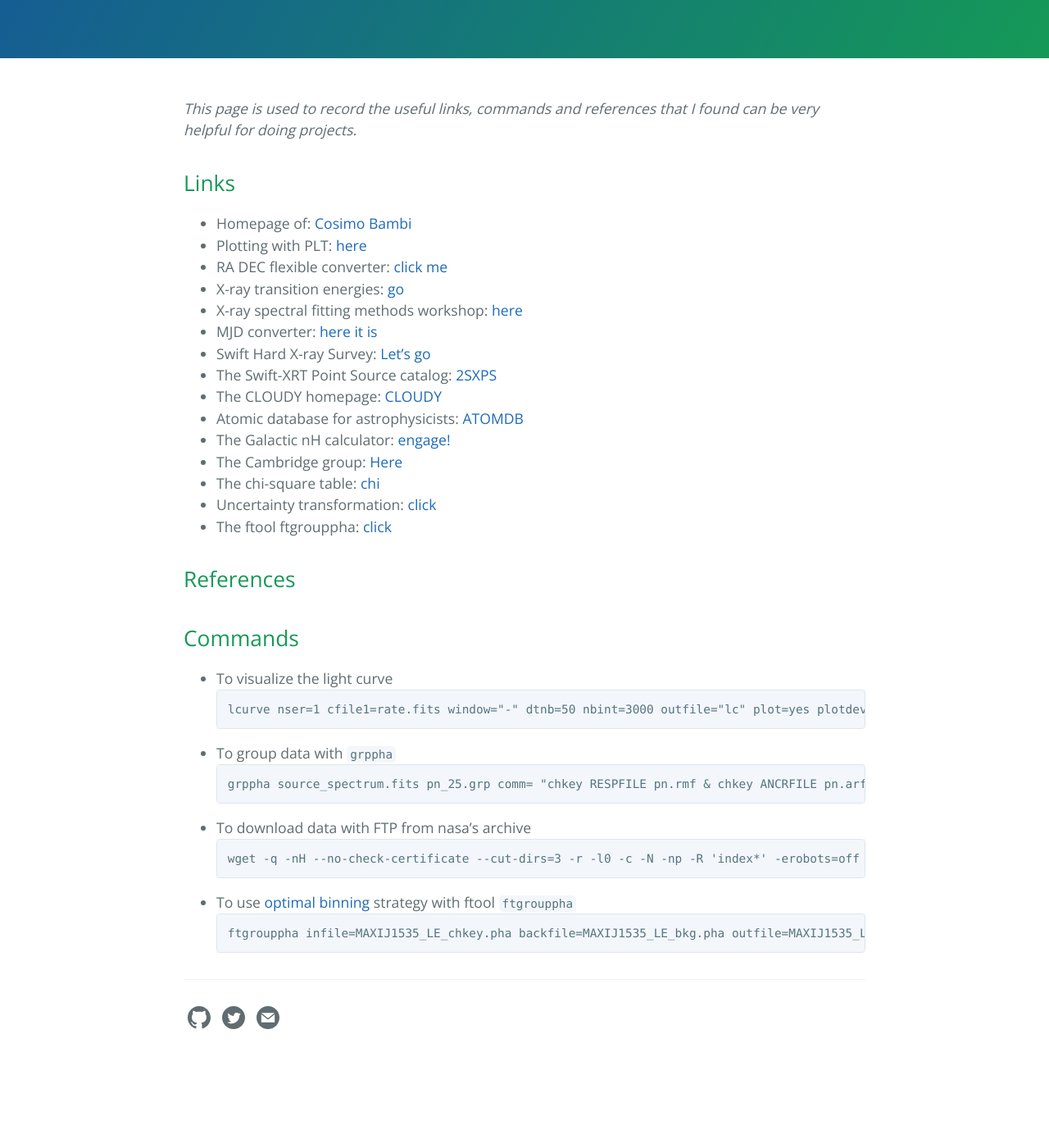
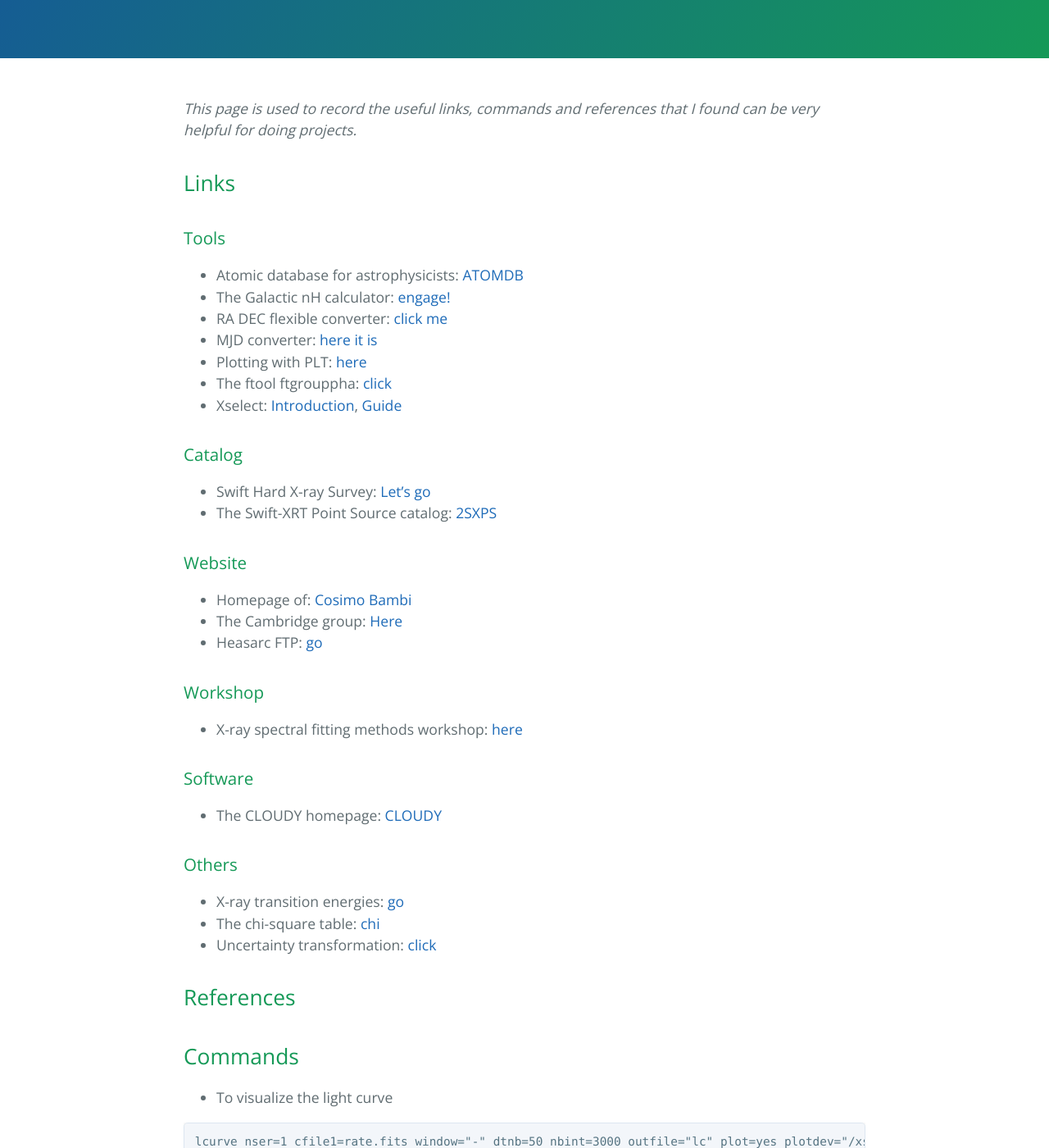
Before and after one commit to honghui-liu/notes, a Jekyll site: the page built from _posts/2020-03-01-useful-material.md, in a window 1280 px wide and 1400 px high, scrolled down 279 px. Shown: the whole window at 82% size. Built offline with Jekyll 4.4.1, drawn with Linux system fonts in a browser that asks for light colours; before the commit the page ends 1588 px from its top, so only the background shows below that.

Commit message:
rearrange useful material

````diff
--- a/_posts/2020-03-01-useful-material.md
+++ b/_posts/2020-03-01-useful-material.md
@@ -6,41 +6,66 @@ title: "Useful material for projects"
 *This page is used to record the useful links, commands and references that I found can be very helpful for doing projects.*
 
 ## Links
-* Homepage of: [Cosimo Bambi](http://www.physics.fudan.edu.cn/tps/people/bambi/Site/Home.html)
+
+### Tools
+
+* Atomic database for astrophysicists: [ATOMDB](http://www.atomdb.org/)
+* The Galactic nH calculator: [engage!](https://www.swift.ac.uk/analysis/nhtot/index.php)
+* RA DEC flexible converter: [click me](http://www.astrouw.edu.pl/~jskowron/ra-dec/)
+* MJD converter: [here it is](http://www.csgnetwork.com/julianmodifdateconv.html)
 * Plotting with PLT: [here](https://heasarc.gsfc.nasa.gov/docs/xte/recipes/plotting.html)
-* RA DEC flexible converter: [click me](http://www.astrouw.edu.pl/~jskowron/ra-dec/)
-* X-ray transition energies: [go](https://www.nist.gov/pml/x-ray-transition-energies-database)
-* X-ray spectral fitting methods workshop: [here](https://www.mpe.mpg.de/resources/HE/Buchner/xrayworkshop/?fbclid=IwAR3aKISdmmASKO-IeX3skdzgFREszKa16WFbACG_tj-FQnHqeY0GYkFHyGs)
-* MJD converter: [here it is](http://www.csgnetwork.com/julianmodifdateconv.html)
+* The ftool ftgrouppha: [click](https://heasarc.gsfc.nasa.gov/lheasoft/ftools/headas/ftgrouppha.html)
+* Xselect: [Introduction](https://www.swift.ac.uk/analysis/xrt/xselect.php), [Guide](https://heasarc.gsfc.nasa.gov/ftools/xselect/node1.html)
+
+### Catalog
+
 * Swift Hard X-ray Survey: [Let's go](https://swift.gsfc.nasa.gov/results/bs105mon/)
 * The Swift-XRT Point Source catalog: [2SXPS](https://www.swift.ac.uk/2SXPS/)
+
+### Website
+
+* Homepage of: [Cosimo Bambi](http://www.physics.fudan.edu.cn/tps/people/bambi/Site/Home.html)
+* The Cambridge group: [Here](https://www-xray.ast.cam.ac.uk/)
+* Heasarc FTP: [go](https://heasarc.gsfc.nasa.gov/FTP/)
+
+### Workshop
+
+* X-ray spectral fitting methods workshop: [here](https://www.mpe.mpg.de/resources/HE/Buchner/xrayworkshop/?fbclid=IwAR3aKISdmmASKO-IeX3skdzgFREszKa16WFbACG_tj-FQnHqeY0GYkFHyGs)
+
+### Software
+
 * The CLOUDY homepage: [CLOUDY](https://www.nublado.org/)
-* Atomic database for astrophysicists: [ATOMDB](http://www.atomdb.org/)
-* The Galactic nH calculator: [engage!](https://www.swift.ac.uk/analysis/nhtot/index.php)
-* The Cambridge group: [Here](https://www-xray.ast.cam.ac.uk/)
+
+### Others
+
+* X-ray transition energies: [go](https://www.nist.gov/pml/x-ray-transition-energies-database)
 * The chi-square table: [chi](http://www.reid.ai/2012/09/chi-squared-distribution-table-with.html)
 * Uncertainty transformation: [click](https://www.cnblogs.com/heaventian/archive/2012/11/24/2786241.html)
-* The ftool ftgrouppha: [click](https://heasarc.gsfc.nasa.gov/lheasoft/ftools/headas/ftgrouppha.html)
 
 ## References
 
 ## Commands
+
 * To visualize the light curve
+
 ```
 lcurve nser=1 cfile1=rate.fits window="-" dtnb=50 nbint=3000 outfile="lc" plot=yes plotdev="/xs"
 ```
 
 * To group data with <code>grppha</code>
+
 ```
 grppha source_spectrum.fits pn_25.grp comm= "chkey RESPFILE pn.rmf & chkey ANCRFILE pn.arf & chkey BACKFILE back_spectrum.fits & group min 25 & exit"
 ```
 
 * To download data with FTP from nasa's archive
+
 ```
 wget -q -nH --no-check-certificate --cut-dirs=3 -r -l0 -c -N -np -R 'index*' -erobots=off --retr-symlinks https://heasarc.gsfc.nasa.gov/FTP/caldb/data/suzaku/
 ```
 
 * To use [optimal binning](https://arxiv.org/abs/1601.05309) strategy with ftool <code>ftgrouppha</code>
+
 ```
 ftgrouppha infile=MAXIJ1535_LE_chkey.pha backfile=MAXIJ1535_LE_bkg.pha outfile=MAXIJ1535_LE_opt.pha grouptype=opt respfile=MAXIJ1535_LE.rsp clobber=yes
 ```
````
Also changed, not shown: 3 other files.
